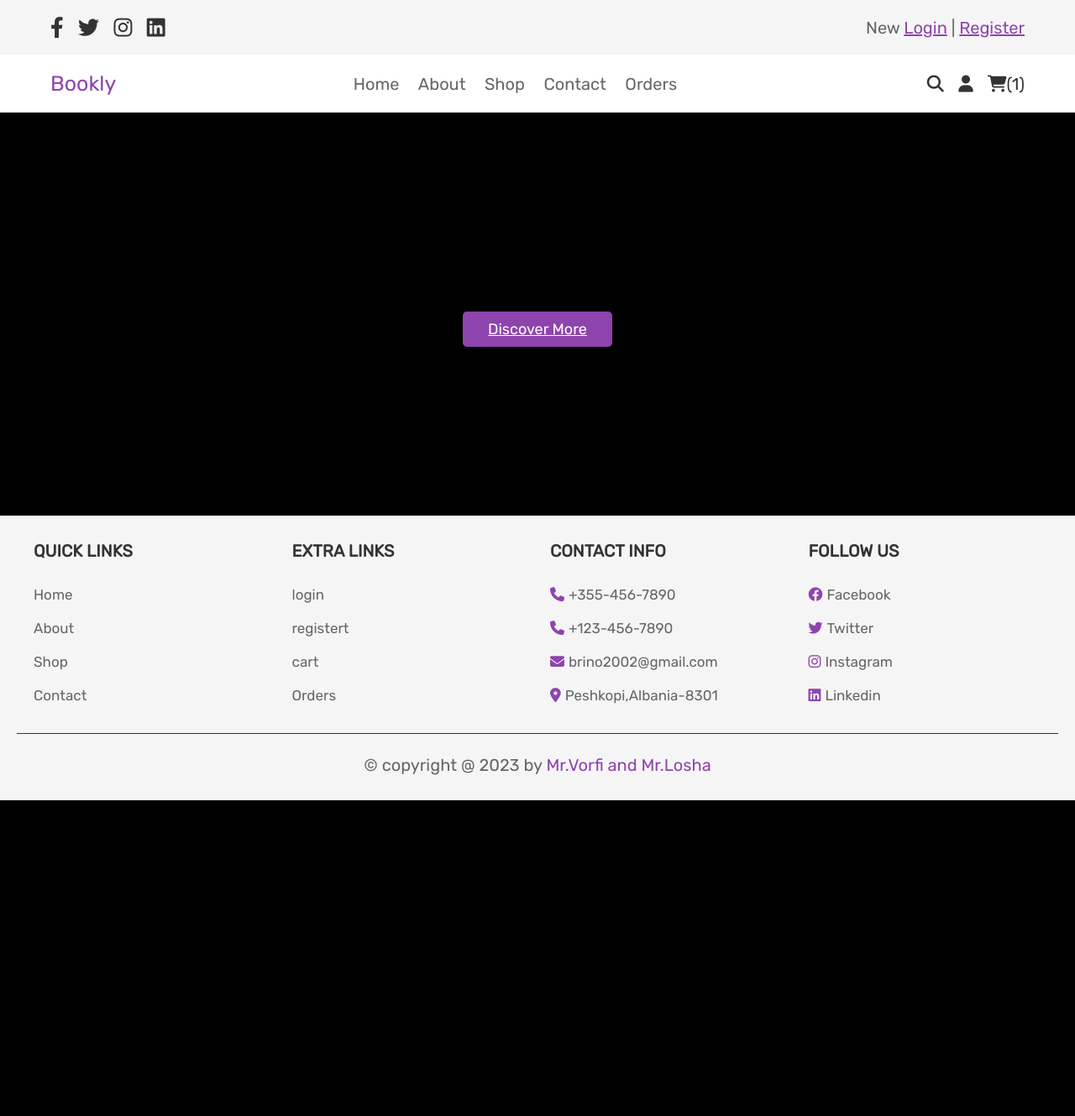
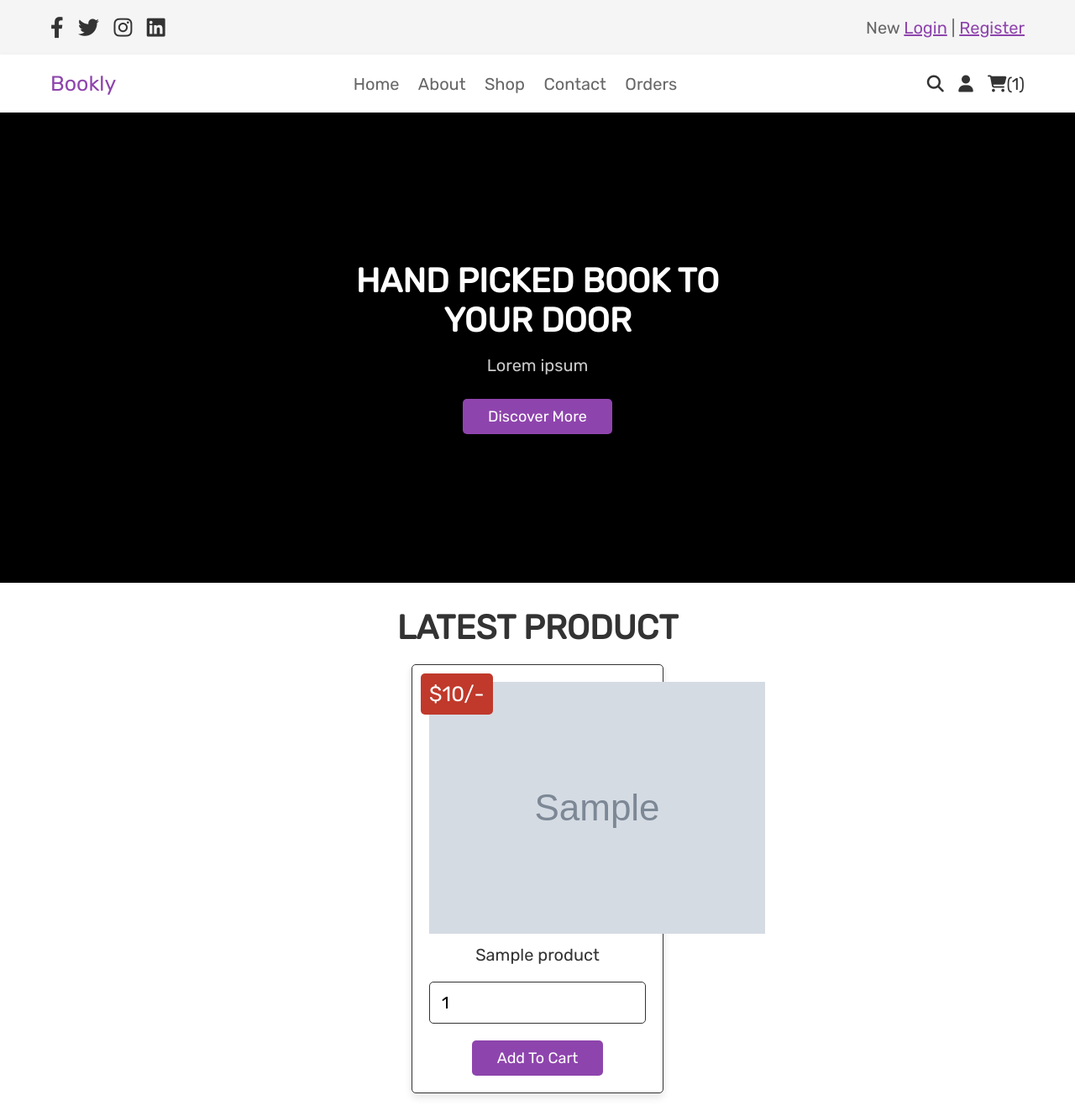
Before and after one commit to Bvorfi2002/BookStore-Project, a PHP site: page /home.php in a window 1280 px wide. Shown: the top 1329 px of the page at 84% size. Before the commit the page ends 953 px from the top, so only its background shows below. Run offline with PHP 8.4, Linux system fonts and the light colour scheme; the visitor is signed in with stand-in values (Sample User, id 1); tables that the repository leaves empty or names only in its code hold one stand-in row (values such as "Sample post"); grey boxes marked "Sample" are stand-in pictures.

Commit message:
about page

```diff
--- a/admin_products.php
+++ b/admin_products.php
@@ -58,7 +58,7 @@ if(isset($_POST['update_product'])){
 
     $update_image = $_FILES[''];
 
-    if(!empty())
+
 
 }
 
@@ -116,7 +116,7 @@ if(isset($_POST['update_product'])){
         <div class="box">
             <img src="uploaded_img/<?php echo $fetch_products['image']; ?>" alt="">
 
-            <div class="name">$<?php echo $fetch_products['name']; ?></div>
+            <div class="name"><?php echo $fetch_products['name']; ?></div>
             <div class="price">$<?php echo $fetch_products['price']; ?>/-</div>
             <a href="admin_products.php?update=<?php echo $fetch_products['id']; ?>"class="option-btn">Update</a>
             <a href="admin_products.php?delete=<?php echo $fetch_products['id']; ?>"class="delete-btn" onclick="return confirm('delete this product')">Delete</a>
--- a/css/style.css
+++ b/css/style.css
@@ -81,6 +81,14 @@ section{
     transform: rotate(90deg);
 }
 
+.title{
+    text-align: center;
+    margin-bottom: 2rem;
+    text-transform: uppercase;
+    color: var(--black);
+    font-size: 4rem;
+}
+
 .btn,
 .option-btn,
 .delete-btn,
@@ -93,6 +101,7 @@ section{
     font-size: 1.8rem;
     border-radius: .5rem;
     text-transform: capitalize;
+    text-decoration: none;
 }
 
 .btn:hover,
@@ -198,6 +207,12 @@ section{
 .header .header-2{
     background-color: var(--white);
     box-shadow: var(--box-shadow);
+}
+
+.header .header-2.active{
+    position: fixed;
+    top: 0; left: 0; right: 0;
+    z-index: 1000;
 }
 
 .header .header-2 .flex{
@@ -309,7 +324,7 @@ section{
 }
 
 .home{
-    min-height: 60vh;
+    min-height: 70vh;
     background:linear-gradient(rgba(0,0,0,7),rgba(0,0,0,7)),url(../images/671822c2f63dd5f65d8fd15c9710420b.jpg)no-repeat;
     background-size: cover;
     background-position: center;
@@ -317,6 +332,77 @@ section{
     align-items: center;
     justify-content: center;
 }
+
+.home .content{
+    text-align: center;
+    width: 50rem;
+}
+
+.home .content h3{
+    font-size: 4rem;
+    color: var(--white);
+    text-transform: uppercase;
+}
+
+.home .content p{
+    font-size: 2rem;
+    color: var(--light-white);
+    padding: 1rem 0;
+    line-height: 2;
+}
+
+.products .box-container{
+    max-width: 1200px;
+    margin:0 auto;
+    display: grid;
+    grid-template-columns: repeat(auto-fit,30rem);
+    align-items: flex-start;
+    gap: 1.5rem;
+    justify-content: center;
+}
+
+.products .box-container .box{
+    border-radius: .5rem;
+    background-color: var(--white);
+    box-shadow: var(--box-shadow);
+    padding: 2rem;
+    text-align: center;
+    border: var(--border);
+    position: relative;
+}
+.products .box-container .box img{
+    height:30rem;
+}
+
+.products .box-container .box .name{
+    padding: 1rem 0;
+    font-size: 2rem;
+    color: var(--black);
+}
+
+.products .box-container .box .qty{
+    width: 100%;
+    padding: 1.2rem 1.4rem;
+    border-radius: .5rem;
+    border: var(--border);
+    margin: 1rem 0;
+    font-size: 2rem;
+
+
+}
+
+.products .box-container .box .price{
+   position: absolute;
+   top: 1rem; left: 1rem;
+   border-radius: .5rem;
+   padding: 1rem;
+   font-size: 2.5rem;
+   color: var(--white);
+   background-color: var(--red);
+}
+
+
+
 
 
 
@@ -429,12 +515,18 @@ section{
         font-size: 2.5rem;
         margin: 2rem;
     }
+    .home .content h3{
+        font-size: 3.5rem;
+    }
 
-}
+  }
 }
 
 @media (max-width:450px){
     html{
         font-size: 50%;
     }
+    .title{
+        font-size: 3rem;
+    }
 }
--- a/header.php
+++ b/header.php
@@ -1,3 +1,15 @@
+<?php
+if (isset($message)){
+  foreach ($message as $message){
+    echo '
+    <div class="message">
+      <span>'.$message.'</span>
+      <i class="fas fa-times" onclick="this.parentElement.remove();"></i>
+    </div>
+    ';
+  }
+}
+?>
 <header class="header">
 
 
--- a/home.php
+++ b/home.php
@@ -9,6 +9,23 @@ $user_id = $_SESSION['user_id'];
 if(!isset($user_id)){
 
     header('location:login.php');
+}
+
+if(isset($_POST['add_to_cart'])){
+    $product_name=$_POST['product_name'];
+    $product_price=$_POST['product_price'];
+    $product_image=$_POST['product_image'];
+    $product_quantity=$_POST['product_quantity'];
+
+    $check_cart_numbers=mysqli_query($conn,"SELECT * FROM `cart`WHERE name='$product_name'AND user_id='$user_id'") or die('query failed');
+
+    if(mysqli_num_rows($check_cart_numbers)>0){
+        $message[]='already added to cart';
+    }
+    else {
+        mysqli_query($conn,"INSERT INTO `cart`(user_id,name,price,quantity,image)VALUES('$user_id','$product_name','$product_price','$product_quantity','$product_image')") or die('query failed');
+        $message='product added to cart';
+    }
 }
 
 ?>
@@ -35,13 +52,69 @@ if(!isset($user_id)){
                 <p>Lorem ipsum</p>
                 <a href="about.php" class="white-btn">discover more</a>
 
+            </div>
+
+        </section>
+
+        <section class="products">
+            <h1 class="title">latest product</h1>
+
+            <div class="box-container">
+
+            <?php
+            $select_products=mysqli_query($conn,"SELECT * FROM `products` LIMIT 6") or die('query failed');
+            if(mysqli_num_rows($select_products)>0){
+                while($fetch_products=mysqli_fetch_assoc($select_products)){
+
+            ?>
+            <form action="" method="post" class="box">
+
+                <img class="image" src="uploaded_img/<?php echo $fetch_products['image'];?>" alt="">
+                <div class="name"><?php echo $fetch_products['name'];?></div>
+                <div class="price">$<?php echo $fetch_products['price'];?>/-</div>
+                <input type="number" min="1" name="product_quantity" value="1" class="qty">
+                <input type="hidden" name="product_name" value="<?php echo $fetch_products['name'];?>">
+                <input type="hidden" name="product_price" value="<?php echo $fetch_products['price'];?>">
+                <input type="hidden" name="product_image" value="<?php echo $fetch_products['image'];?>">
+                <input type="submit" value="add to cart" name="add_to_cart" class="btn">
+
+            </form>
+            <?php
+               }
+
+            }else{
+                echo' <p class="empty">no product added yet</p> ';
+
+            }
+            ?>
+
+
 
 
             </div>
 
 
 
+
+
+
         </section>
+
+        <div class="about">
+            <div class="fle">
+                <div class="imag">
+                    <img src="images/bg-image.jpg" alt="">
+                </div>
+                <div class="content">
+                    <h3>About us</h3>
+                    <p>Lorem Ipsum is simply dummy text of the printing and typesetting industry. Lorem Ipsum has been the industry's standard dummy text ever since the 1500s, when an unknown printer took a galley of type and scrambled it to make a type specimen book.</p>
+                    <a href="about.php" class="btn">Read more </a>
+
+                </div>
+
+
+            </div>
+        </div>
 
 
 
--- a/js/script.js
+++ b/js/script.js
@@ -1,9 +1,23 @@
 let userBox=document.querySelector('.header .header-2 .user-box');
 document.querySelector('#user-btn').onclick=()=>{
     userBox.classList.toggle('active');
+    navbar.classList.remove('active');
 }
 
 let navbar=document.querySelector('.header .header-2 .navbar');
 document.querySelector('#menu-btn').onclick=()=>{
     navbar.classList.toggle('active');
+    userBox.classList.remove('active');
 }
+
+window.onscroll=()=>{
+    userBox.classList.remove('active');
+    navbar.classList.remove('active');
+
+    if(window.scrollY>60){
+        document.querySelector('.header .header-2').classList.add('active');
+    }else{
+        document.querySelector('.header .header-2').classList.remove('active');
+
+    }
+}
```
Also changed, not shown: uploaded_img/book cover a.jpg (added), uploaded_img/book cover david.jpg (added), uploaded_img/book cover how to think.jpg (added), uploaded_img/book cover steve.jpeg (added).
